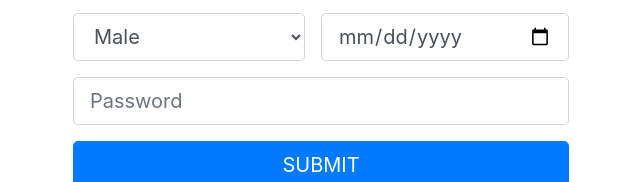
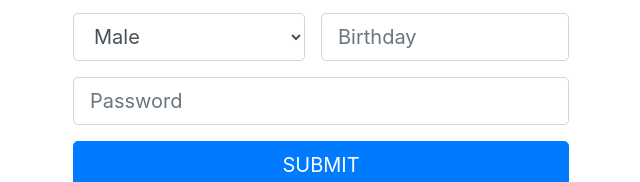
Before and after one commit to dilawar-ali-shariq/bootstrap, a plain HTML site: page index.html in a window 1280 px wide. Shown: the part 407-589 px from the top of the page, 319-959 px from the left. Drawn offline with nearby package versions, Linux system fonts and the light colour scheme.

Commit message:
second commit

```diff
--- a/index.html
+++ b/index.html
@@ -42,7 +42,7 @@
                         </select>
                     </div>
                     <div class="form-group calender">
-                        <input type="date" class="form-control form-control-lg" id="birthday" placeholder="Birthday" name="birthday" required>
+                        <input type="text" class="form-control form-control-lg" id="birthday" placeholder="Birthday" onfocus="(this.type='date')" name="birthday" required>
                         <div class="valid-feedback">Valid.</div>
                         <div class="invalid-feedback">Please fill out this field.</div>
                     </div>
```
